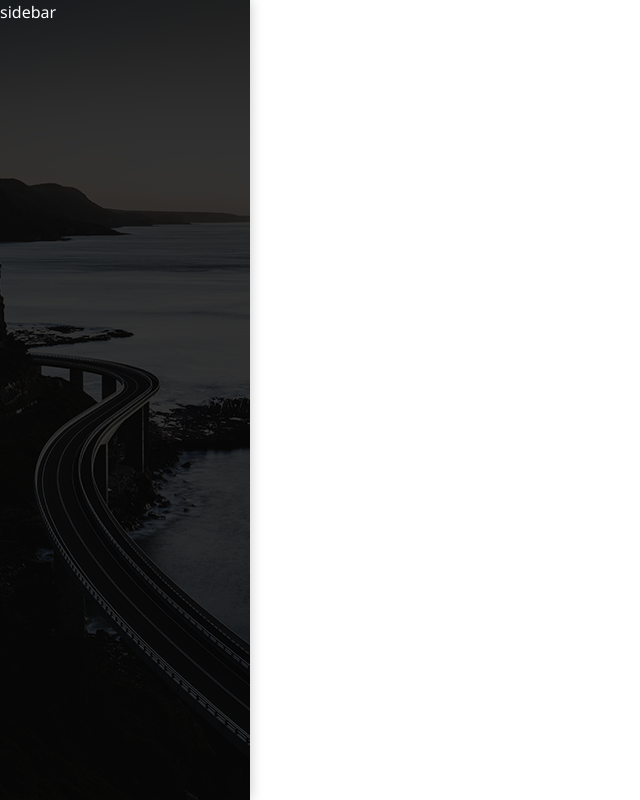
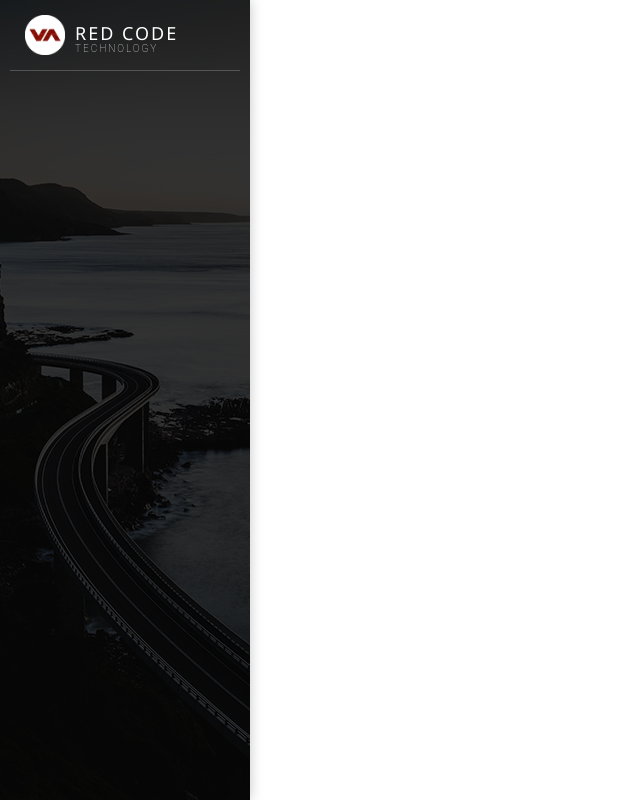
Before and after one commit to caiofelipedossantos/KT, a plain HTML site: page index.html in a window 1280 px wide. Shown: the whole page, without its empty margins (0-640 px from the left). Drawn offline with Linux system fonts and the light colour scheme; a web font is replaced by a local one.

Commit message:
Sidebar-header

```diff
--- a/css/style.css
+++ b/css/style.css
@@ -42,3 +42,46 @@
     position: relative;
     z-index: 3;
 }
+
+.sidebar-header{
+    margin-left: 10px;
+    margin-right: 10px;
+    border-bottom: 1px solid rgba(255, 255, 255, 0.21);
+}
+
+
+.sidebar .logo {
+    position: relative;
+    padding: 10px 15px;
+    z-index: 4;
+}
+
+.sidebar .logo .logo-text{
+    text-transform: uppercase;
+    padding: 5px 0;
+    display: block;
+}
+.sidebar .logo-img{
+    width: 40px;
+    display: inline-block;
+    max-height: 40px;
+    margin-right: 5px;
+}
+
+.sidebar .textLogo{
+    float: right;
+    color: #FFF;
+    text-transform: uppercase;
+    text-decoration: none;
+    font-size: 18px;
+    padding: 5px;
+    letter-spacing: 2px;
+}
+.sidebar .textLogo p{
+    font-family: Roboto;
+    font-size: 10px;
+    font-weight: 200;
+    display: block;
+    margin: 0;
+    line-height: 0.3;
+}
--- a/index.html
+++ b/index.html
@@ -21,7 +21,25 @@
     <div class="wrapper">
         <div class="sidebar">
             <div class="sidebar-content">
-                sidebar
+                <div class="sidebar-header">
+                    <div class="logo clearfix">
+                        <a href="index.html" class="logo-text float-left">
+                            <div class="logo-img">
+                                <img src="images/LogoCircle.png" class="img-fluid"/>
+                            </div>
+                            <div class="textLogo">
+                                <span>Red Code</span>
+                                <p>technology</p>
+                            </div>
+                        </a>
+                        <a id="sidebarToggle" href="javascript:;" class="nav-toggle d-none d-sm-none d-md-none d-lg-block">
+                            <i data-toggle="expanded" class="ft-toggle-right toggle-icon"></i>
+                        </a>
+                        <a id="sidebarClose" href="javascript:;" class="nav-close d-block d-md-block d-lg-none d-xl-none">
+                            <i class="ft-x"></i>
+                        </a>
+                    </div>
+                </div>
             </div>
         </div>
     </div>
```
Also changed, not shown: images/LogoCircle.png (added).
